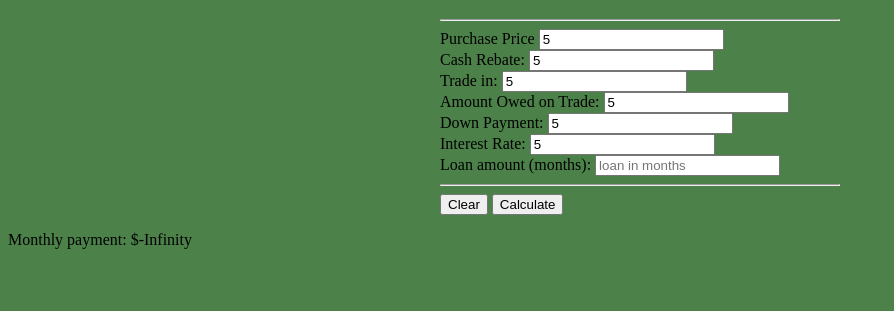
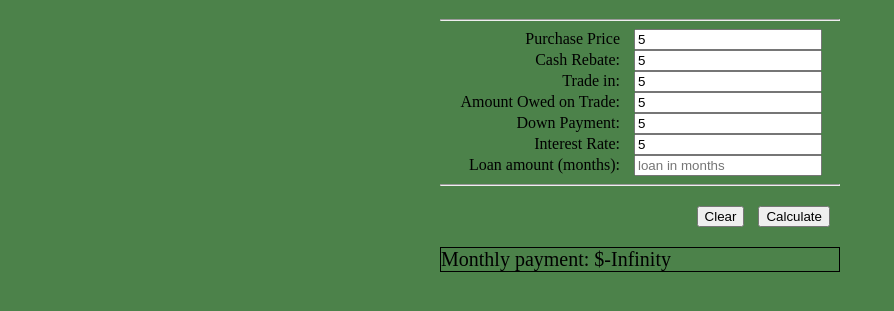
Before and after one commit to hrantgartley/special-pancake-loan, a website: page index.html in a window 1280 px wide. Both pictures are taken after typing "5", "5", "5", "5", "5", "5" into the empty fields and a click on the input "Calculate". Shown: the part 61-372 px from the top of the page, without its empty margins (0-894 px from the left). Drawn offline with Linux system fonts and the light colour scheme; a web font is replaced by a local one.

Commit message:
fixed with css but simple

```diff
--- a/index.html
+++ b/index.html
@@ -5,13 +5,14 @@
         <meta charset="UTF-8" />
         <meta name="viewport" content="width=device-width, initial-scale=1" />
         <link href="./styles.css" rel="stylesheet" />
+        <link href="https://fonts.cdnfonts.com/css/aaargh" rel="stylesheet" />
     </head>
     <body>
         <script src="script.js"></script>
         <h1 style="text-align: center">Auto Loan Calculator</h1>
         <form id="form">
             <hr />
-            <label for="purchasePrice">Purchase Price</label>
+            <label for="purchaseInput">Purchase Price</label>
             <input
                 type="number"
                 name="purchasePrice"
@@ -20,7 +21,7 @@
                 id="purchaseInput"
             />
             <br />
-            <label for="cashRebate">Cash Rebate: </label>
+            <label for="cashInput">Cash Rebate: </label>
             <input
                 type="number"
                 name="cashRebate"
@@ -28,8 +29,8 @@
                 placeholder="enter cash rebate"
                 id="cashInput"
             />
-            <br />
-            <label for="tradeIn">Trade in: </label>
+
+            <label for="tradeInput">Trade in: </label>
             <input
                 type="number"
                 name="tradeIn"
@@ -37,8 +38,7 @@
                 placeholder="enter trade in value"
                 id="tradeInput"
             />
-            <br />
-            <label for="owedOnTrade">Amount Owed on Trade: </label>
+            <label for="owedInput">Amount Owed on Trade: </label>
             <input
                 type="number"
                 name="owedOnTrade"
@@ -46,8 +46,7 @@
                 id="owedInput"
                 placeholder="amt owed"
             />
-            <br />
-            <label for="Down Payment">Down Payment: </label>
+            <label for="paymentInput">Down Payment: </label>
             <input
                 type="number"
                 name="downPayment"
@@ -55,8 +54,8 @@
                 placeholder="Down payment"
                 id="paymentInput"
             />
-            <br />
-            <label for="interestRate">Interest Rate: </label>
+
+            <label for="interestInput">Interest Rate: </label>
             <input
                 type="number"
                 name="interestRate"
@@ -64,8 +63,8 @@
                 placeholder="interest rate"
                 id="interestInput"
             />
-            <br />
-            <label for="termMonths">Loan amount (months): </label>
+
+            <label for="monthInput">Loan amount (months): </label>
             <input
                 type="number"
                 name="termMonths"
@@ -89,7 +88,9 @@
                     onclick="calculateMonthlyPayment(event)"
                 />
             </div>
+            <p id="output">
+                Monthly payment: <span id="calculatePayment"></span>
+            </p>
         </form>
-        <p>Monthly payment: <span id="calculatePayment"></span></p>
     </body>
 </html>
--- a/script.js
+++ b/script.js
@@ -16,10 +16,17 @@ const calculateMonthlyPayment = (event) => {
     const amtOwed = document.getElementById("owedInput").value; // Corrected variable name
 
     const monthlyPayment =
-        ((price - tradeIn - cashRebate - downPayment - amtOwed) *
-            (1 + interest / 100)) /
+        (price -
+            tradeIn -
+            cashRebate -
+            downPayment +
+            amtOwed * (1 + interest / 100)) /
         months;
 
+    if (isNaN(monthlyPayment)) {
+        alert("Fill in all the fields!");
+        return;
+    }
     document.getElementById("calculatePayment").textContent =
         "$" + monthlyPayment.toFixed(2);
 };
--- a/styles.css
+++ b/styles.css
@@ -1,14 +1,28 @@
 #form {
-    /*center form*/
-
-    width: 25em; /* Adjust the width as needed */
+    width: 25em;
     margin: 0 auto;
     text-align: left;
 }
 
+#form label {
+    display: inline-block;
+    text-align: right;
+    width: 45%;
+    margin-right: 10px;
+}
+
+#form input[type="number"] {
+    width: 45%;
+}
+
+.clearfix::after {
+    content: "";
+    display: table;
+    clear: both;
+}
+
 #calculatePayment {
-    /*center button*/
-    width: 300px; /* Adjust the width as needed */
+    width: 300px;
     margin: 0 auto;
     text-align: center;
 }
@@ -16,3 +30,19 @@
 body {
     background-color: #4c824a;
 }
+
+#output {
+    border: 1px solid #000;
+    margin-left: auto;
+    margin-right: auto;
+    font-size: 20px !important;
+}
+
+.buttons {
+    text-align: right;
+    margin-top: 20px;
+}
+
+.buttons input[type="submit"] {
+    margin-right: 10px;
+}
```
